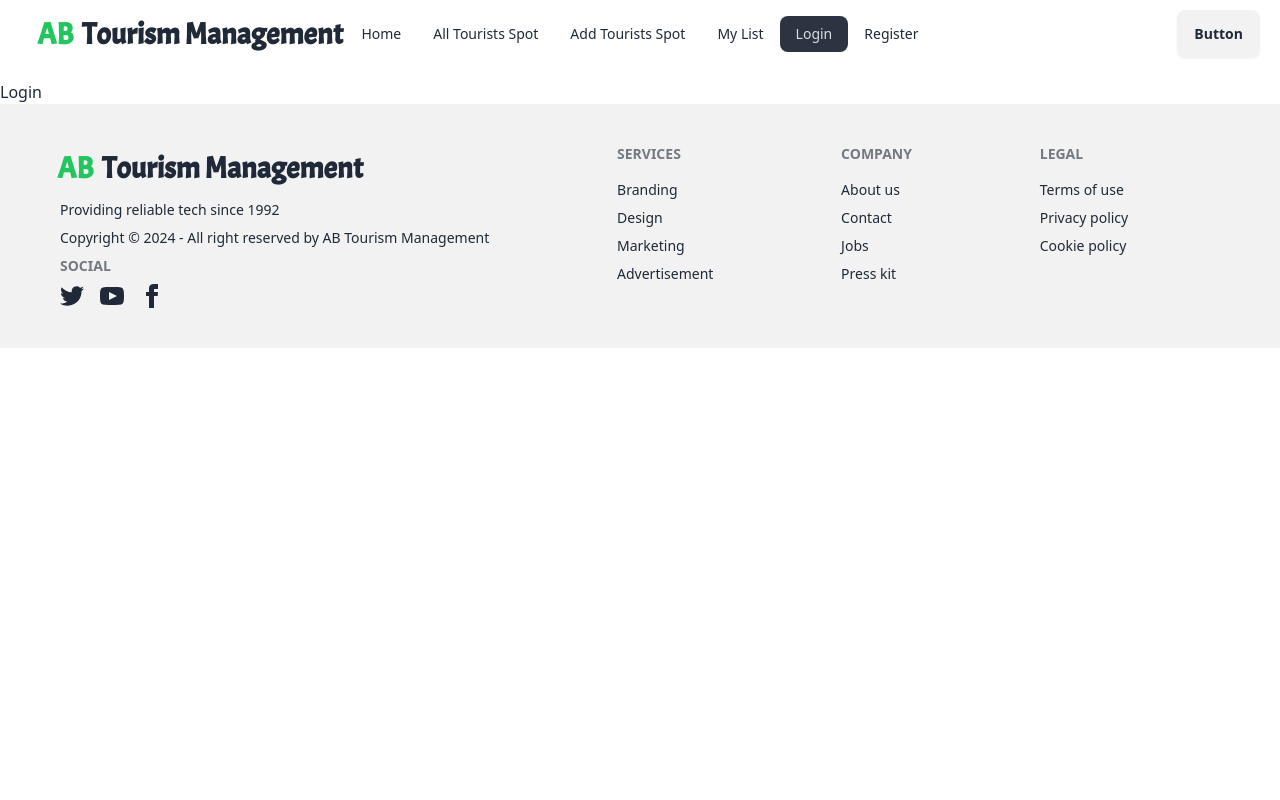
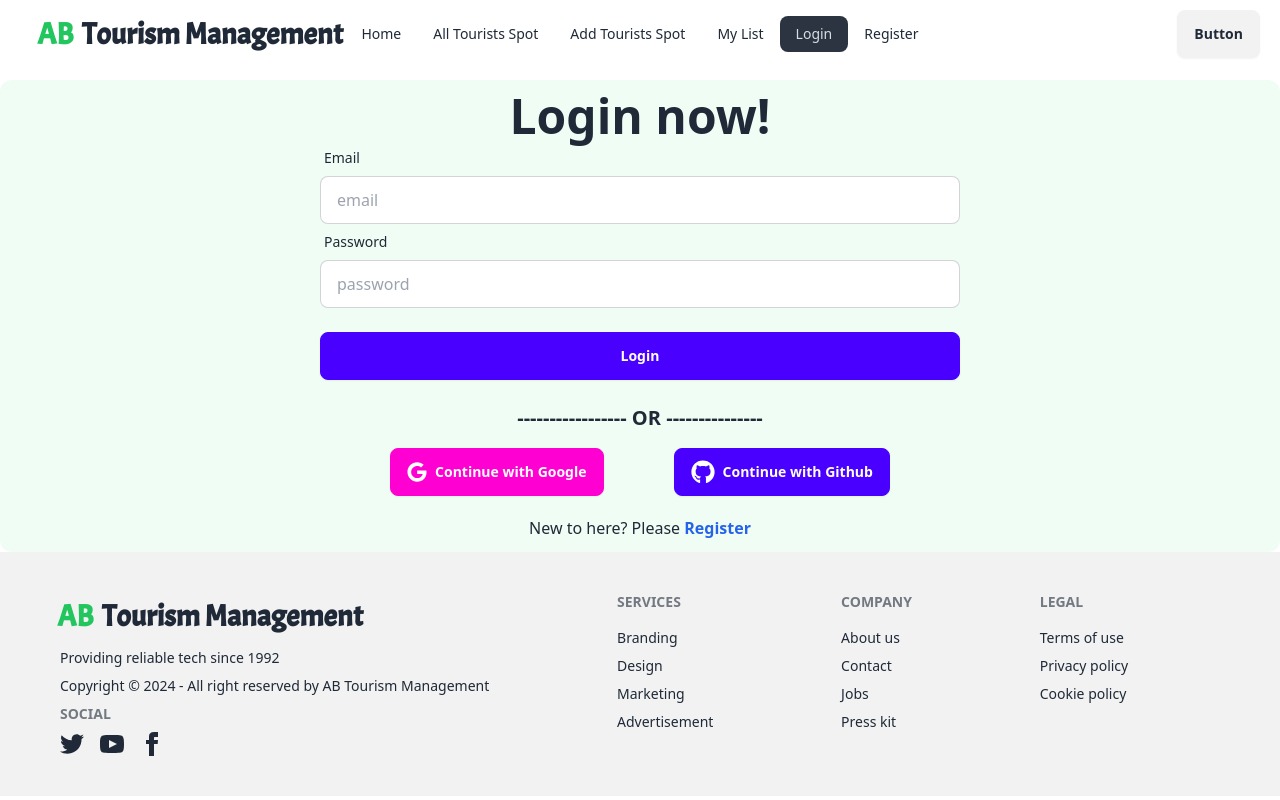
Before and after one commit to Anik98Bh/B9A10-client-side-Anik98Bh, a React (Vite) app: page /login in a window 1280 px wide. Built offline with nearby package versions, Linux system fonts and the light colour scheme.

Commit message:
setup login form

```diff
--- a/src/components/touristsCard/TouristsCard.jsx
+++ b/src/components/touristsCard/TouristsCard.jsx
@@ -1,7 +1,7 @@
 import { Link } from "react-router-dom";
 
 const TouristsCard = ({ tourist }) => {
-    const { _id, name, country, location, description, averageCost, seasonality, travelTime, totalVisitorsPerYear, userName, userEmail, image } = tourist;
+    const { _id, name, country, location, averageCost, seasonality, travelTime, image } = tourist;
 
     return (
         <div className="card bg-base-100 shadow-xl mb-3 hover:bg-violet-100 active:bg-violet-100 focus:outline-none focus:ring focus:ring-violet-300 animate__animated animate__zoomIn animate__delay-2s">
--- a/src/pages/shared/Login.jsx
+++ b/src/pages/shared/Login.jsx
@@ -1,8 +1,45 @@
+import { FaGithub, FaGoogle } from "react-icons/fa";
+import { Link } from "react-router-dom";
 
 const Login = () => {
+
+    const handleLogin=e=>{
+        e.preventDefault()
+        const form = new FormData(e.currentTarget);
+        const email = form.get('email');
+        const password = form.get('password');
+    }
+
     return (
-        <div>
-            <h1>Login</h1>
+        <div className="bg-green-50 py-3 rounded-xl animate__animated animate__zoomIn">
+            <div className="text-center">
+                <h1 className="text-5xl font-bold">Login now!</h1>
+            </div>
+            <form onSubmit={handleLogin} className="md:w-3/4 lg:w-1/2 mx-auto">
+                <div className="form-control">
+                    <label className="label">
+                        <span className="label-text">Email</span>
+                    </label>
+                    <input type="email" name="email" placeholder="email" className="input input-bordered" required />
+                </div>
+                <div className="form-control">
+                    <label className="label">
+                        <span className="label-text">Password</span>
+                    </label>
+                    <input type="password" name="password" placeholder="password" className="input input-bordered" required />
+                </div>
+                <div className="form-control mt-6">
+                    <button className="btn btn-primary text-white">Login</button>
+                </div>
+                <div className="mt-4">
+                    <p className="mt-6 text-xl font-bold text-center">----------------- OR ---------------</p>
+                    <div className="flex justify-evenly mt-4">
+                        <button  className="btn btn-secondary text-white"><FaGoogle className="text-xl"></FaGoogle> Continue with Google</button>
+                        <button  className="btn btn-primary text-white"><FaGithub className="text-2xl"></FaGithub> Continue with Github</button>
+                    </div>
+                </div>
+            </form>
+            <p className="text-center mt-5">New to here? Please <Link className="text-blue-600 font-bold" to="/register">Register</Link></p>
         </div>
     );
 };
```
